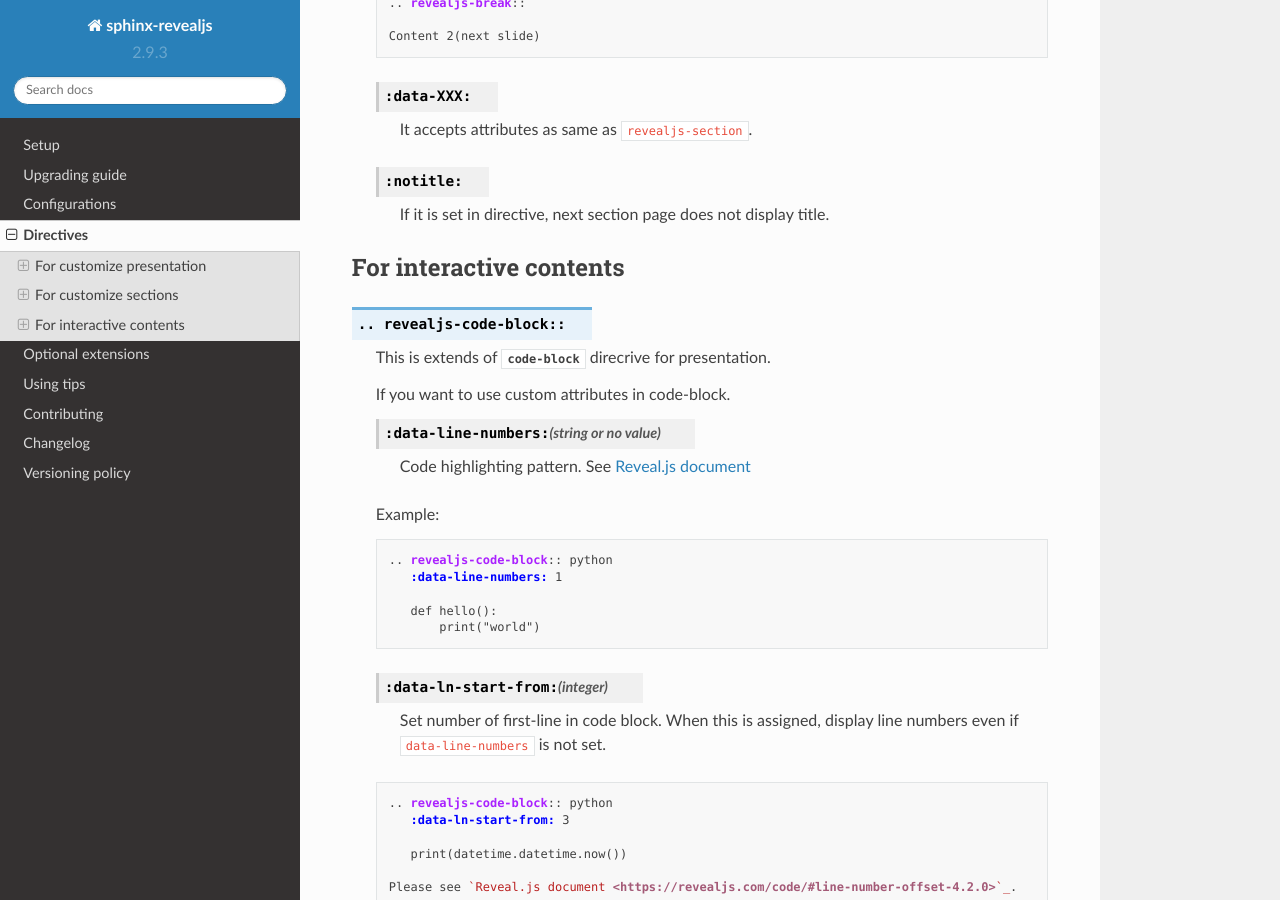
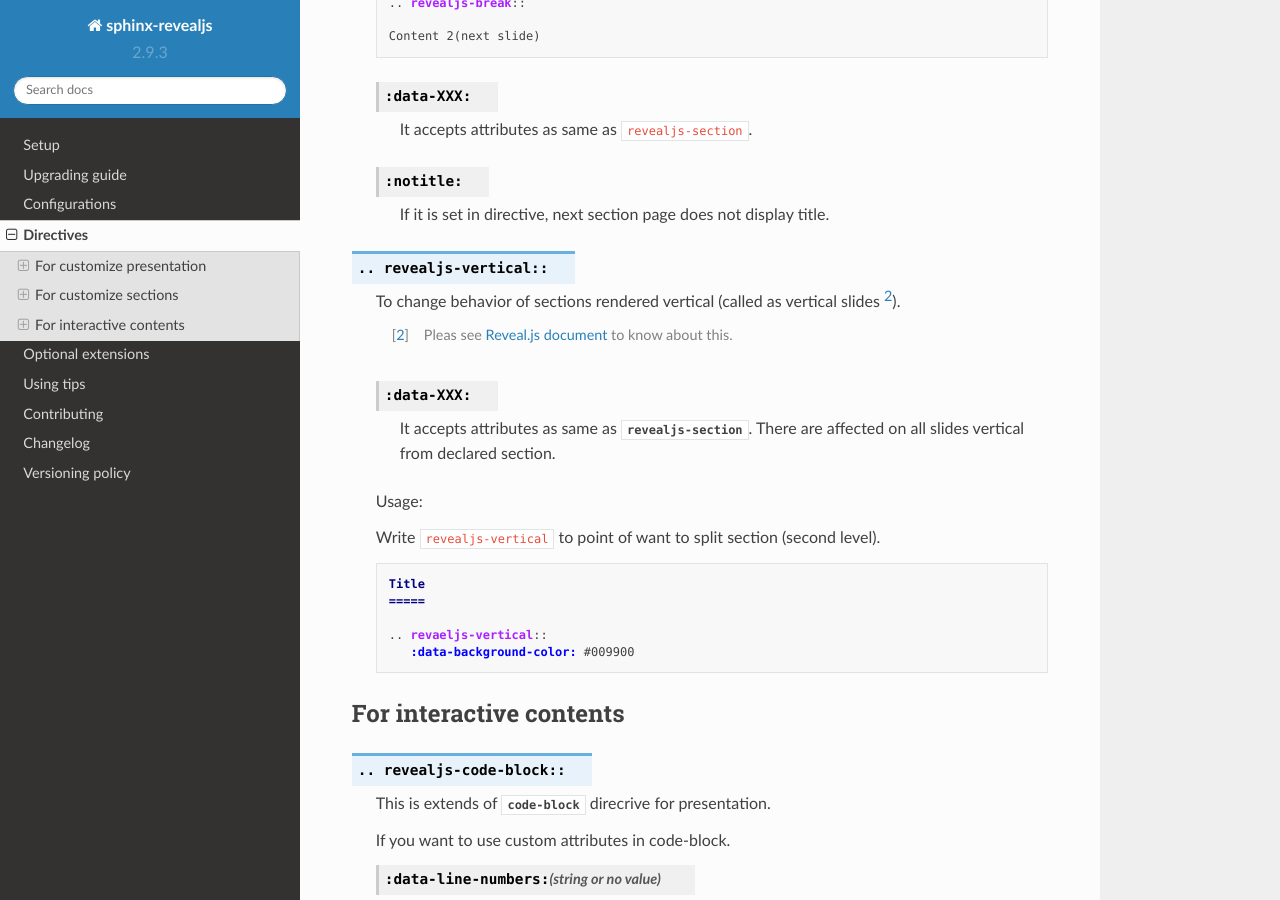
Before and after one commit to attakei/sphinx-revealjs, a Sphinx documentation site: the page built from doc/directives.rst, in a window 1280 px wide and 900 px high, scrolled down 2177 px. Built offline with Sphinx 7.4.7 and the Read the Docs theme 2.0.0, drawn with Linux system fonts in a browser that asks for light colours; pages that are not in the unit, such as notebooks, are missing from menus.

Commit message:
doc: Add explain about revealjs-vertical

```diff
--- a/doc/directives.rst
+++ b/doc/directives.rst
@@ -121,6 +121,29 @@ If you want to change behavior of sections, use these directives.
 
       If it is set in directive, next section page does not display title.
 
+.. rst:directive:: revealjs-vertical
+
+   To change behavior of sections rendered vertical (called as vertical slides [#]_).
+
+   .. [#] Pleas see `Reveal.js document <https://revealjs.com/vertical-slides/>`_ to know about this.
+
+   .. rst:directive:option:: data-XXX
+
+      It accepts attributes as same as :rst:dir:`revealjs-section`.
+      There are affected on all slides vertical from declared section.
+
+   Usage:
+
+   Write ``revealjs-vertical`` to point of want to split section (second level).
+
+   .. code-block:: rst
+
+      Title
+      =====
+
+      .. revaeljs-vertical::
+         :data-background-color: #009900
+
 For interactive contents
 ========================
 
```
